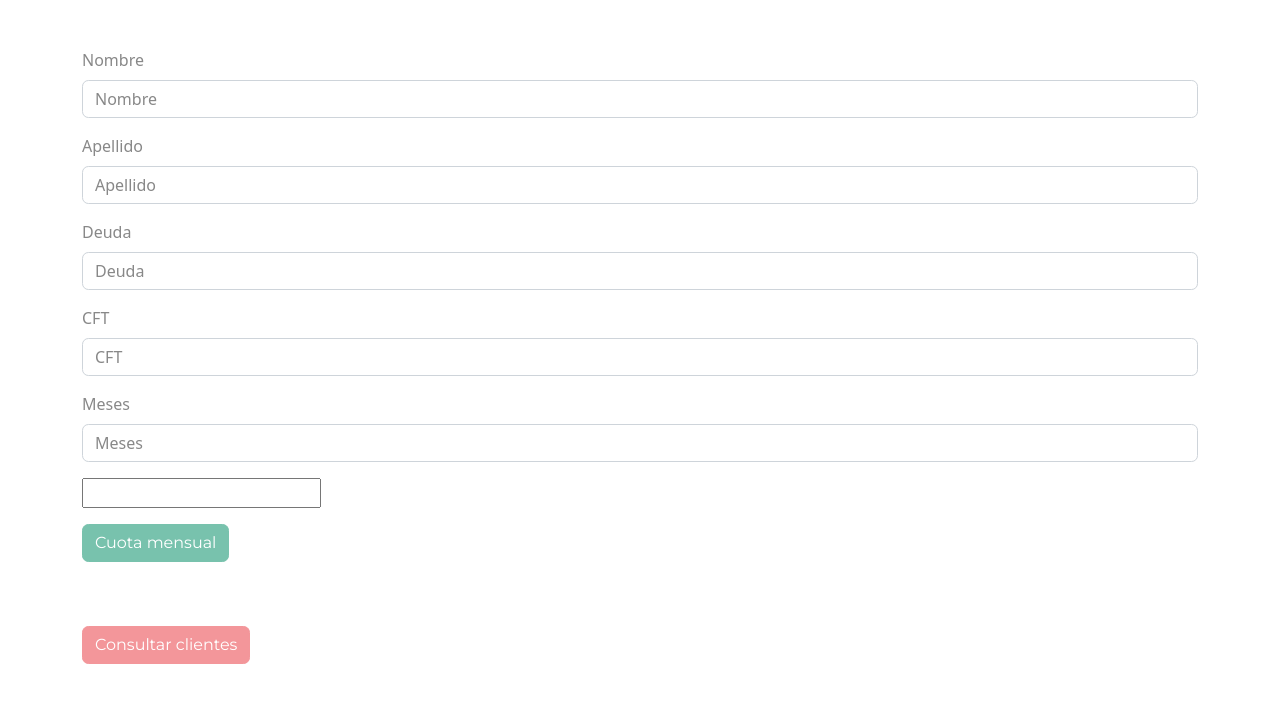
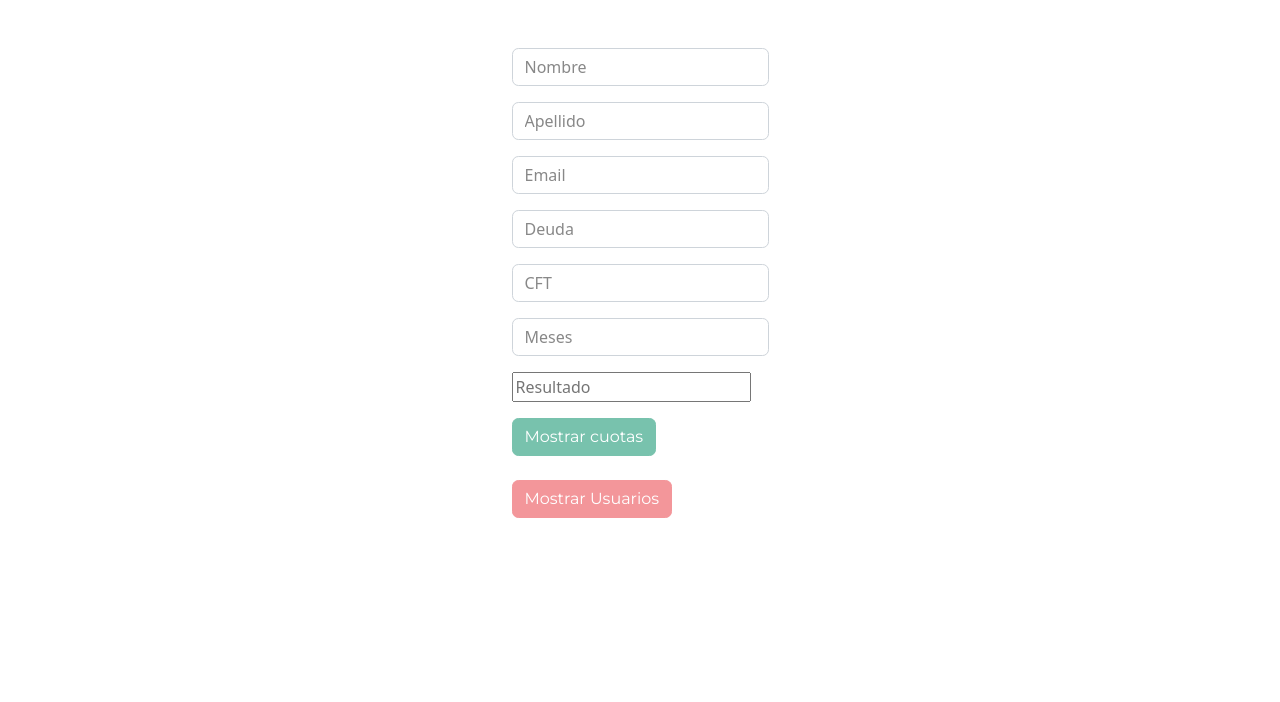
Before and after one commit to martproz/javascript, a plain HTML site: page index.html in a window 1280 px wide. Drawn offline with nearby package versions, Linux system fonts and the light colour scheme.

Commit message:
Update index.html

```diff
--- a/index.html
+++ b/index.html
@@ -5,47 +5,41 @@
     <meta http-equiv="X-UA-Compatible" content="IE=edge">
     <meta name="viewport" content="width=device-width, initial-scale=1.0">
     <title>Document</title>
-    <link href="https://bootswatch.com/5/minty/bootstrap.min.css" rel="stylesheet" integrity="" crossorigin="anonymous">
+    <link href="https://bootswatch.com/5/minty/bootstrap.min.css" rel="stylesheet" crossorigin="anonymous">
   </head>
   <body>
-    <div class="container py-5">
-      <form id="formDcmr">
+    <div class="container py-5 d-flex justify-content-center">
+      <form name="frm" id="idForm">
         <div class="mb-3">
-          <label for="nombre" class="form-label">Nombre</label>
-          <input type="text" class="form-control" id="nombre" name="nombre" placeholder="Nombre">
+          <input class="form-control" type="text" id="idNombre" placeholder="Nombre" name="nombre">
         </div>
         <div class="mb-3">
-          <label for="apellido" class="form-label">Apellido</label>
-          <input type="text" class="form-control" id="apellido" name="apellido" placeholder="Apellido">
+          <input class="form-control" type="text" id="idApellido" placeholder="Apellido" name="apellido">
         </div>
         <div class="mb-3">
-          <label for="deuda" class="form-label">Deuda</label>
-          <input type="number" class="form-control" id="deuda" name="deuda" placeholder="Deuda" min="1" max="100000000">
+          <input class="form-control" type="email" id="idEmail" placeholder="Email" name="email">
         </div>
         <div class="mb-3">
-          <label for="cft" class="form-label">CFT</label>
-          <input type="number" class="form-control" id="cft" name="cft" placeholder="CFT" min="1" max="100000000">
+          <input class="form-control" type="number" id="idDeuda" placeholder="Deuda" name="deuda">
         </div>
         <div class="mb-3">
-          <label for="meses" class="form-label">Meses</label>
-          <input type="number" class="form-control" id="meses" name="meses" placeholder="Meses" min="1" max="12" value="" step="1">
+          <input class="form-control" type="number" id="idCft" placeholder="CFT" name="cft">
         </div>
-        <div>
-          <input type="text" id="resultadoTexto" name="TextBox">
+        <div class="mb-3">
+          <input class="form-control" type="number" id="idMeses" placeholder="Meses" name="meses" min="1" max="12">
         </div>
-        <div class="mb-3 mt-3">
-          <input type="button" name="clickbtn" class="btn btn-primary" value="Cuota mensual" onclick="valorCuotas()">
+        <div class="mb-3">
+          <input type="text" id="resultadoTexto" placeholder="Resultado" name="TextBox">
         </div>
+        <button type="submit" class="btn btn-primary">Mostrar cuotas</button>
+        <br>
+        <br>
+        <button id="botonMostrarUsers" class="btn btn-secondary">Mostrar Usuarios</button>
       </form>
       <br>
       <br>
-      <button id="botonConsultarClientes" class="btn btn-secondary">Consultar clientes</button>
-      <br>
-      <div id="divClientes" class="row"></div>
     </div>
-    <br>
-    <br>
-    <script src="https://cdn.jsdelivr.net/npm/bootstrap@5.1.3/dist/js/bootstrap.bundle.min.js" integrity="sha384-ka7Sk0Gln4gmtz2MlQnikT1wXgYsOg+OMhuP+IlRH9sENBO0LRn5q+8nbTov4+1p" crossorigin="anonymous"></script>
-    <script src="/script.js"></script>
+    <div id="divUsuarios" class="row"></div>
+    <script src="script.js"></script>
   </body>
 </html>
```
